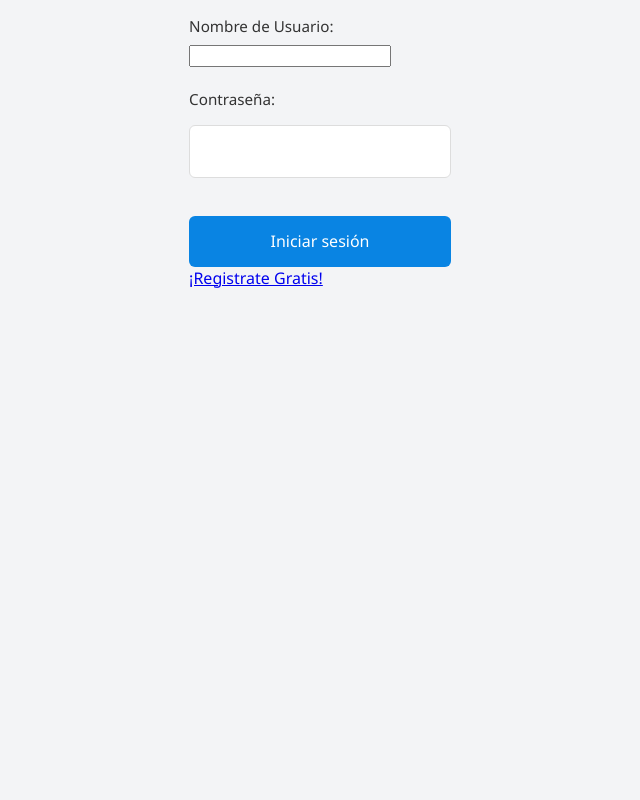
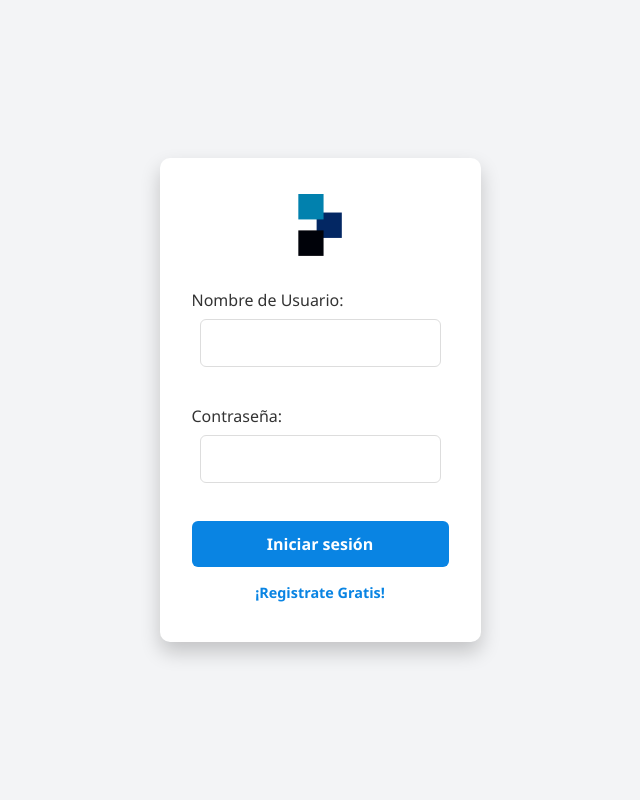
Before and after one commit to Dmasc67/AA02.-Actividad-Foro-DHC-SMM, a PHP site: page / in a window 1280 px wide. Shown: the whole page, without its empty margins (320-960 px from the left). Run offline with PHP 8.4, Linux system fonts and the light colour scheme.

Commit message:
loginFront

```diff
--- a/index.php
+++ b/index.php
@@ -8,14 +8,17 @@
     <meta charset="UTF-8">
     <meta name="viewport" content="width=device-width, initial-scale=1.0">
     <title>Login - ForoPro</title>
-    <link rel="stylesheet" href="styles/styles.css">
+    <link rel="stylesheet" href="styles/index.css">
     <link rel="icon" href="img/Ico Imagotipo.ico" type="image/x-icon">
 </head>
 <body>
-    <section class="">
+    <div class="form-container">
         <form action="php/validacionLogin.php" method="post">
+            <div class="logo-container">
+                <img src="img/Imagotipo.png" alt="Logo del Sitio" class="logo">
+            </div>
             <label id="userlogin">Nombre de Usuario:</label>
-            <input type="input" id="userlogin" name="userlogin" value="<?php if (isset($_SESSION['userlogin'])) echo $_SESSION['userlogin'];?>">
+            <input type="text" id="userlogin" name="userlogin" value="<?php if (isset($_SESSION['userlogin'])) echo $_SESSION['userlogin'];?>">
             <br>
             <br>
             <label for="pwdlogin">Contraseña:</label>
@@ -28,7 +31,7 @@
                 <p>¡Registrate Gratis!</p>
             </a>
         </form>
-    </section>
+    </div>
     <?php
         session_unset();
         session_destroy();
--- a/registro.php
+++ b/registro.php
@@ -7,7 +7,7 @@
     <meta charset="UTF-8">
     <meta name="viewport" content="width=device-width, initial-scale=1.0">
     <title>Registro - ForoPro</title>
-    <link rel="stylesheet" href="styles/styles.css">
+    <link rel="stylesheet" href="styles/registro.css">
     <link rel="icon" href="img/Ico Imagotipo.ico" type="image/x-icon">
 </head>
 <body>
--- /dev/null
+++ b/styles/index.css
@@ -0,0 +1,136 @@
+* {
+    font-family: 'Segoe UI', Tahoma, Geneva, Verdana, sans-serif;
+}
+
+body, html {
+    margin: 0;
+    padding: 0;
+    min-height: 100vh;
+    display: flex;
+    justify-content: center;
+    align-items: center;
+    background-color: #f3f4f6; /* Fondo claro */
+}
+
+/* Contenedor del formulario de inicio de sesión */
+.form-container {
+    background-color: #ffffff; /* Fondo blanco */
+    padding: 2rem;
+    width: 90%;
+    max-width: 400px;
+    box-shadow: 0 10px 20px rgba(0, 0, 0, 0.2); /* Sombra del primer bloque */
+    border-radius: 10px; /* Bordes redondeados */
+    text-align: center;
+}
+
+/* Título y etiqueta del formulario */
+.form-container label {
+    display: block;
+    font-size: 1rem;
+    color: #333; /* Texto oscuro del primer bloque */
+    margin-bottom: 0.5rem;
+    text-align: left;
+}
+
+/* Campos de entrada de texto y contraseña */
+.form-container input[type="text"],
+.form-container input[type="password"] {
+    width: calc(100% - 1rem);
+    padding: 0.75rem;
+    margin-bottom: 1rem;
+    border: 1px solid #ddd; /* Borde claro del primer bloque */
+    font-size: 1rem;
+    box-sizing: border-box;
+    border-radius: 6px; /* Bordes del primer bloque */
+    transition: all 0.3s ease-in-out; /* Transiciones suaves */
+}
+
+.form-container input[type="text"]:focus,
+.form-container input[type="password"]:focus {
+    border-color: #0984e3; /* Azul de enfoque del primer bloque */
+    box-shadow: 0 0 8px rgba(9, 132, 227, 0.6); /* Sombra azul de enfoque */
+    outline: none;
+}
+
+/* Estilo del mensaje de error */
+.form-container p {
+    color: #0984e3; /* Azul error del primer bloque */
+    text-align: center;
+    margin: 0.5rem 0;
+    font-weight: bold;
+}
+
+/* Botón de inicio de sesión */
+.form-container input[type="submit"] {
+    width: 100%;
+    padding: 0.75rem;
+    background-color: #0984e3; /* Azul fuerte del primer bloque */
+    color: #fff; /* Texto blanco */
+    border: none;
+    font-size: 1rem;
+    cursor: pointer;
+    font-weight: bold;
+    box-sizing: border-box;
+    border-radius: 6px; /* Bordes redondeados del primer bloque */
+    transition: background-color 0.3s ease, transform 0.2s ease;
+}
+
+/* Efecto hover en el botón de inicio de sesión */
+.form-container input[type="submit"]:hover {
+    background-color: #74b9ff; /* Azul claro del primer bloque */
+}
+
+.form-container input[type="submit"]:active {
+    transform: scale(0.98);
+}
+
+/* Estilo del enlace de registro */
+.form-container a.link {
+    display: block;
+    margin-top: 1rem;
+    font-size: 0.9rem;
+    color: #0984e3; /* Azul para enlaces del primer bloque */
+    text-decoration: none;
+    font-weight: bold;
+    transition: color 0.3s ease;
+}
+
+/* Efecto hover en el enlace de registro */
+.form-container a.link:hover {
+    color: #74b9ff; /* Azul más claro del primer bloque */
+}
+
+.logo-container {
+    margin-bottom: 1.5rem;
+}
+
+.logo {
+    max-width: 70px;
+    height: auto;
+    margin: 0 auto;
+}
+
+@media (max-width: 768px) {
+    body, html {
+        padding: 1rem;
+    }
+    .form-container {
+        width: 100%;
+        padding: 2rem;
+        background-color: #0985e3b9;
+    }
+    .form-container input[type="submit"] {
+        background-color: #ffffff;
+        color: #0984e3;
+    }
+    .form-container p {
+        color: #ffffff;
+    }
+    .form-container label {
+        color: #ffffff;
+    }
+    .form-container input[type="text"],
+    .form-container input[type="password"] {
+        text-align: center;
+    }
+}
--- a/styles/styles.css
+++ b/styles/registro.css
@@ -1,4 +1,3 @@
-/* Reset de estilos */
 * {
     margin: 0;
     padding: 0;
@@ -77,6 +76,7 @@ input[type="submit"] {
     cursor: pointer;
     transition: background-color 0.3s ease, transform 0.2s ease;
     margin-top: 1rem;
+    font-weight: bold;
 }
 
 input[type="submit"]:hover {
@@ -128,10 +128,12 @@ input[type="submit"]:active {
     }
 
     input[type="text"],
+    input[type="email"],
     input[type="password"] {
         padding: 0.7rem; /* Reducir el padding para mejor ajuste en pantallas pequeñas */
         font-size: 0.95rem;
         width: 100%; /* Garantizar que no haya desbordamiento horizontal */
+        text-align: center;
     }
 
     input[type="submit"] {
```
Also changed, not shown: styles/styles2.css (deleted).
